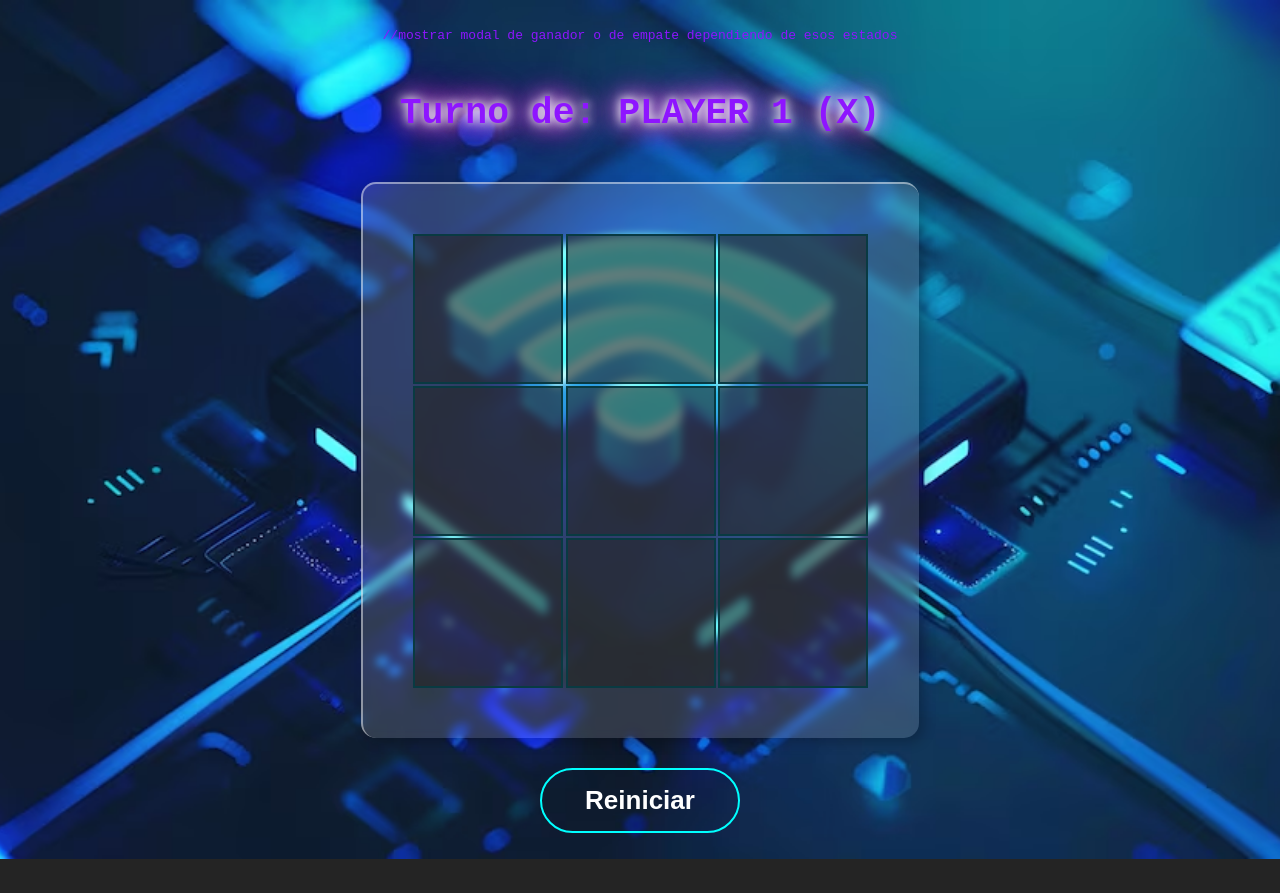
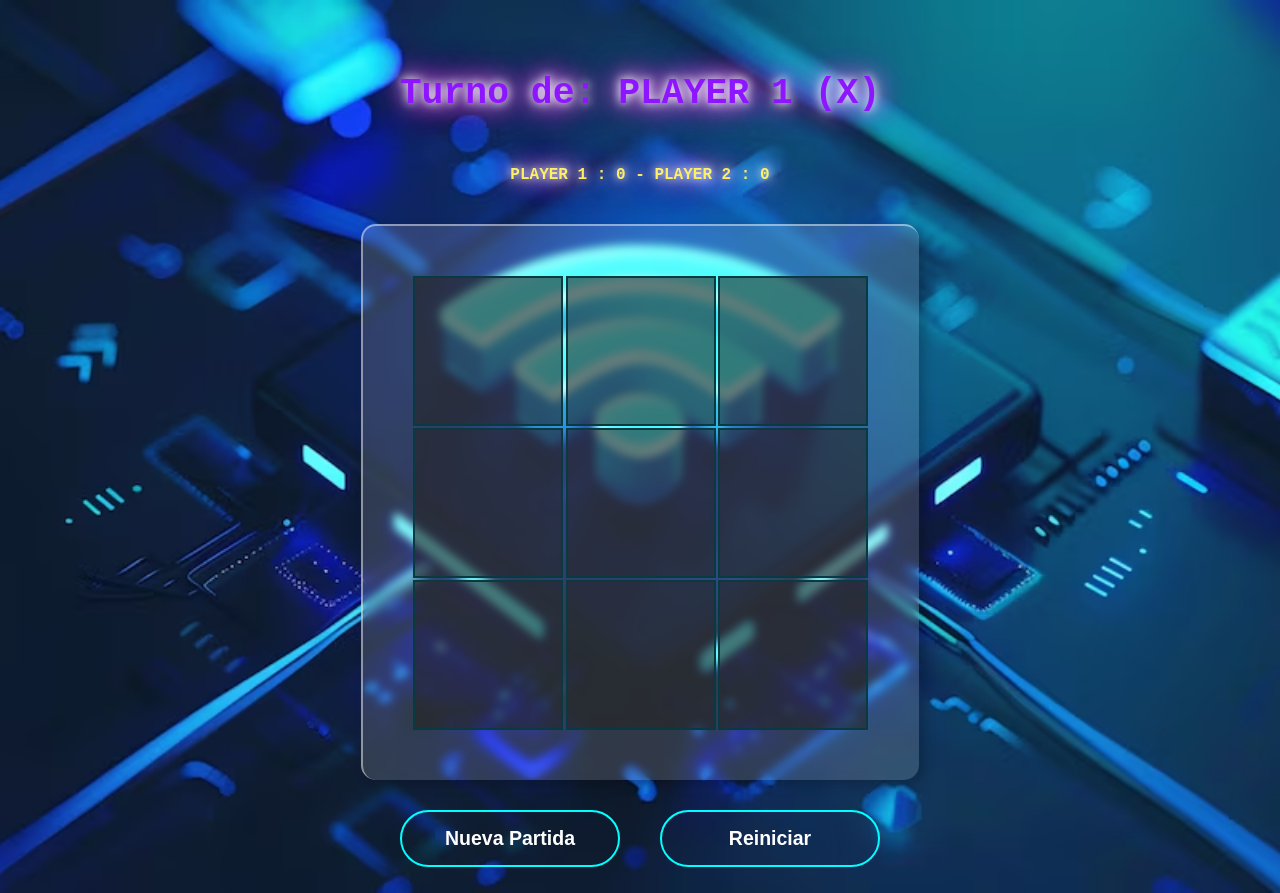
Before and after one commit to Federico-Pedro/tic-tac-toe-react, a React (Vite) app: page / in a window 1280 px wide. Both pictures are taken after a click on the button "Comenzar". Before the commit the page ends 859 px from the top, so only its background shows below. Built offline with nearby package versions, Linux system fonts and the light colour scheme.

Commit message:
Agrega contador de score y votón para nueva partida

```diff
--- a/src/App.jsx
+++ b/src/App.jsx
@@ -7,8 +7,8 @@ function App() {
 
   const [players, setPlayers] = useState(
     [
-      { name: 'PLAYER 1', token: 'X' },
-      { name: 'PLAYER 2', token: 'O' }
+      { name: 'PLAYER 1', token: 'X', score: 0 },
+      { name: 'PLAYER 2', token: 'O', score: 0 }
     ]
   )
 
@@ -42,6 +42,12 @@ function App() {
     const isDraw = checkDraw(newBoard)
     if (isWinner) {
       setWinner(isWinner)
+
+      // Cambia el valor del score del jugador que gana
+      const newScore = [...players]
+      newScore[currentPlayerIndex].score += 1
+      setPlayers(newScore)
+      console.log(players)
       return
     } else if (isDraw) {
       setIsDraw(isDraw)
@@ -53,14 +59,29 @@ function App() {
 
 
 
+  const newMatch = () => {
+    const cleanBoard = Array(9).fill(null)
+    setBoard(cleanBoard)
+    setWinner(null)
+    setIsDraw(null)
+    setCurrentPlayerIndex(0)
+  }
+
    const restart = () => {
     const cleanBoard = Array(9).fill(null)
     setBoard(cleanBoard)
     setWinner(null)
     setIsDraw(null)
     setCurrentPlayerIndex(0)
+    setPlayers(prevPlayers => {
+        const newPlayers = [...prevPlayers];
+        newPlayers[0].score = 0;
+        newPlayers[1].score = 0;
+        return newPlayers;
+      });
+  }
 
-  }
+
 
 
   const lines = [
@@ -95,6 +116,7 @@ function App() {
   const checkWinner = (board) => {
     for (const [a, b, c] of lines) {
       if (board[a] !== null && board[a] === board[b] && board[b] === board[c]) {
+
         return currentPlayer.name
       }
     }
@@ -103,13 +125,20 @@ function App() {
 
   return (
     <>
-    //mostrar modal de ganador o de empate dependiendo de esos estados
-      {showmodal ? <Modal start={startGame} /> : (<div className='main-container'>
+
+      {showmodal ? <Modal start={startGame}
+        players={players}
+        setPlayers={setPlayers}
+
+      /> :
+        (<div className='main-container'>
           <div>
             <h4>
               {winner ? winner + " GANA LA PARTIDA" : (isDraw ? isDraw : "Turno de: " + players[currentPlayerIndex].name + " (" + players[currentPlayerIndex].token + ")")}
             </h4>
-
+            <h6 className="score">
+              {players[0].name} : {players[0].score} - {players[1].name} : {players[1].score}
+            </h6>
           </div>
 
           <div className='container'>
@@ -128,11 +157,19 @@ function App() {
               ))}
             </div>
           </div>
+          <div className="button-container">
+
+            <button className='restart'
+              onClick={() => newMatch()}
+            >
+              Nueva Partida
+            </button>
             <button className='restart'
               onClick={() => restart()}
             >
               Reiniciar
             </button>
+          </div>
 
         </div>)}
 
--- a/src/Modal.jsx
+++ b/src/Modal.jsx
@@ -1,6 +1,6 @@
 
 
-const Modal = ({start}) => {
+const Modal = ({start, players, setPlayers}) => {
     return (<div className='modal'>
       <h4 className="title">
         Bienvenidos al TA-TE-TI
--- a/src/index.css
+++ b/src/index.css
@@ -96,14 +96,21 @@ body {
   width: 50%;
 }
 
+.button-container {
+  display: flex;
+
+}
+
 .restart,
 .modalButton {
-  width: 200px;
-  font-size: 2rem;
+  width: 220px;
+  font-size: 1.5rem;
   font-weight: 900;
   color: #fff;
   padding: 15px 30px;
   margin-top: 30px;
+  margin-right: 20px;
+  margin-left: 20px;
   border: 2px solid #0ff;
   border-radius: 50px;
   background: transparent;
@@ -153,6 +160,15 @@ h4:hover {
     0 0 20px #fff,
     0 0 30px #ff61ff,
     0 0 40px #ff61ff;
+}
+
+.score {
+  font-size: 16px;
+  color: #ffef62;
+  text-shadow: 0 0 10px #fff,
+    0 0 20px #fff,
+    0 0 30px #ff00ff,
+    0 0 40px #ff00ff;
 }
 
 .container {
```
Lines whose indentation alone changed are shown as unchanged.
